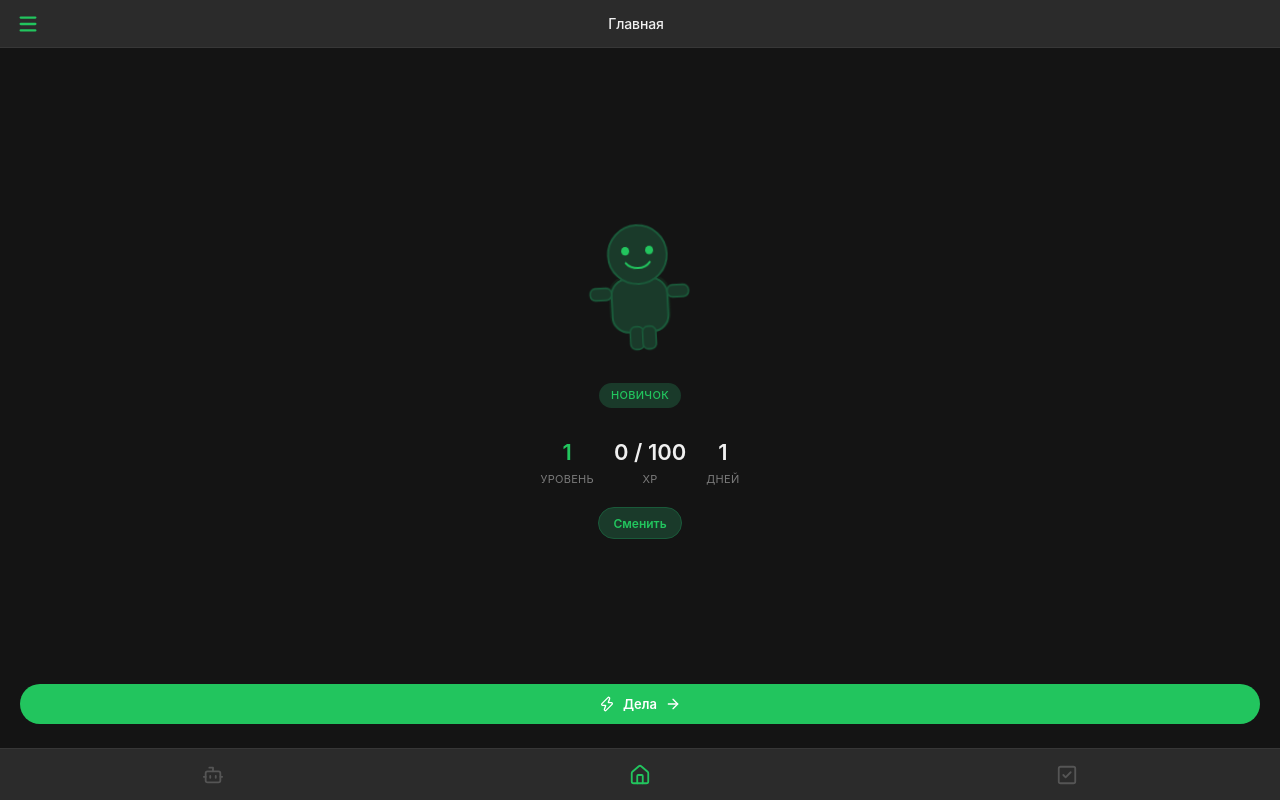
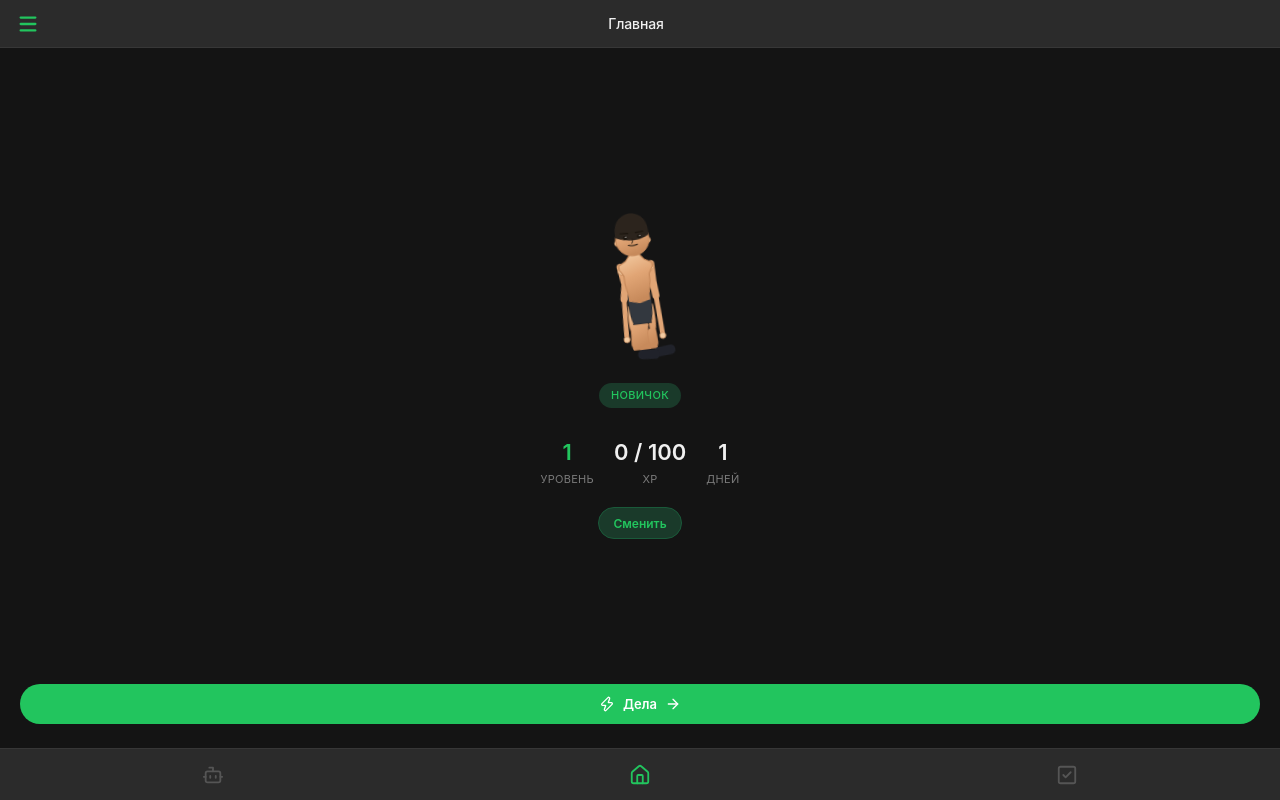
Before and after one commit to savokingi/rungetlive, a React (Vite) app: page / in a window 1280 px wide. Built offline with nearby package versions, Linux system fonts and the light colour scheme.

Commit message:
Redraw Adam tiers as human figure with muscle progression

```diff
--- a/src/components/CharacterSVG.tsx
+++ b/src/components/CharacterSVG.tsx
@@ -84,57 +84,196 @@ const animStyles = `
 function CharacterAdamCore(props: CharacterSVGProps & { tier: number }) {
   const { tier, ...rest } = props
   const t = Math.max(1, Math.min(10, tier))
-  const bodyScale = 0.9 + t * 0.05
-  const glowW = Math.max(18, 44 * bodyScale)
-  const glowX = (120 - glowW) / 2
-  const slump = t < 3 ? 3 : t < 5 ? 1.5 : 0
+  const t1 = (t - 1) / 9
+  const lerp = (a: number, b: number) => a + (b - a) * t1
+  const {
+    size: sz = 120, accent = 'var(--color-accent)', accentLight = 'var(--color-accent-light)',
+    accentBorder = 'var(--color-accent-border)', animated,
+  } = rest
+
+  const L = 60
+  const r = (v: number) => Math.round(v * 10) / 10
+  const X = (dx: number) => `${r(L + dx)}`
+
+  // Progression metrics (tier 1 -> 10): shoulders widen, neck thickens,
+  // torso fills out, arms thicken, muscle detail increases, posture straightens.
+  const shoulder = lerp(13.5, 24)
+  const chest = lerp(9.5, 14.5)
+  const waistH = lerp(7.6, 9.4)
+  const hipH = lerp(8.2, 10)
+  const neckH = lerp(3.4, 4.6)
+  const armU = lerp(2.7, 3.9)
+  const armF = lerp(1.8, 2.5)
+  const deltR = lerp(3.1, 4.6)
+  const mus = lerp(0, 0.9)
+  const slump = lerp(7, 0)
   const aura = t < 3 ? 0 : (t - 2) * 0.012
   const halo = t >= 2
   const crown = t >= 9
   const sparkle = t >= 7
-  const jaw = t >= 6
-  const { size: sz = 120, accent = 'var(--color-accent)', accentLight = 'var(--color-accent-light)', accentBorder = 'var(--color-accent-border)', animated } = rest
+  const definedJaw = t >= 6
+
+  // Realistic-style palette
+  const SK_L = '#f3cba2'
+  const SK_D = '#e1a575'
+  const SHAD = '#c78a5b'
+  const HAIR = '#2c241d'
+  const SHORT = '#33383f'
+  const SHOE = '#20222a'
+  const INK = '#1b150e'
+
+  const dxsL = [-3, -7, -(shoulder - 1), -(shoulder - 1), -chest, -chest, -(waistH + 1), -waistH, -waistH, 0]
+  const dysT = [33, 38, 41, 44, 49, 54, 60, 64, 68, 70]
+  const torsoLeft = dxsL.map((dx, i) => `${X(dx)} ${dysT[i]}`).join(' L ')
+  const dxR = dxsL.slice().reverse()
+  const dyR = dysT.slice().reverse()
+  const torsoRight = dxR.map((dx, i) => `${X(-dx)} ${dyR[i]}`).join(' L ')
+  const torsoPath = `M ${torsoLeft} L ${torsoRight} Z`
+
+  const grad = `adamSkin_${tier}_${sz}`
+
   return (
     <svg width={sz} height={sz} viewBox="0 0 120 120" fill="none">
       {animated && <style>{animStyles}</style>}
+      <defs>
+        <linearGradient id={grad} x1="0" y1="0" x2="0.2" y2="1">
+          <stop offset="0%" stopColor={SK_L} />
+          <stop offset="50%" stopColor={SK_D} />
+          <stop offset="100%" stopColor={SHAD} />
+        </linearGradient>
+      </defs>
       <g style={animated ? { animation: 'float 3s ease-in-out infinite' } : undefined}>
         {aura > 0 && (
-          <circle cx="60" cy="54" r={Math.min(58, 46 + aura * 120)} fill={accent} opacity={0.06 + aura * 3}
+          <circle cx="60" cy="58" r={Math.min(58, 46 + aura * 130)} fill={accent} opacity={0.05 + aura * 3}
             style={animated ? { animation: 'pulseGlow 3s ease-in-out infinite' } : undefined} />
         )}
-        <g transform={`rotate(${-slump} 60 72)`}>
-          <rect x={glowX - 2} y="50" width={glowW + 4} height="42" rx="13" fill={accent} opacity="0.08" />
-          <rect x={glowX} y="52" width={glowW} height="40" rx="12" fill={accentLight} stroke={accentBorder} strokeWidth="1.5" />
-          <circle cx="60" cy="34" r="22" fill={accentLight} stroke={accentBorder} strokeWidth="1.5" />
+        <g transform={`rotate(${-r(slump)} 60 70)`}>
+          {aura > 0 && (
+            <ellipse cx="60" cy="114" rx={r(10 + shoulder * 0.7)} ry="3.2" fill={accent} opacity={0.3 + aura} />
+          )}
+
+          {/* ==== LEGS ==== */}
+          <g>
+            <path d={`M ${X(hipH - 4.5)} 72 L ${X(hipH + 1)} 72 Q ${X(hipH + 2.5)} 86 ${X(hipH + 1)} 91 L ${X(hipH + 1.6)} 101 L ${X(hipH + 0.5)} 105 L ${X(-4)} 105 L ${X(-3.5)} 101 Q ${X(-2)} 95 ${X(hipH - 3)} 90 Z`}
+              fill={`url(#${grad})`} stroke={SHAD} strokeWidth="0.6" />
+            <path d={`M ${X(-hipH + 4.5)} 72 L ${X(-hipH - 1)} 72 Q ${X(-hipH - 2.5)} 86 ${X(-hipH - 1)} 91 L ${X(-hipH - 1.6)} 101 L ${X(-hipH - 0.5)} 105 L ${X(4)} 105 L ${X(3.5)} 101 Q ${X(2)} 95 ${X(hipH - 4)} 87 Z`}
+              fill={`url(#${grad})`} stroke={SHAD} strokeWidth="0.6" />
+            {mus > 0.3 && (
+              <g opacity={mus * 0.5}>
+                <path d={`M ${X(chest - 3.5)} 78 L ${X(4.5)} 92 L ${X(1)} 92 Z`} fill="#fff" opacity="0.35" />
+                <path d={`M ${X(-chest + 3.5)} 78 L ${X(-4.5)} 92 L ${X(-1)} 92 Z`} fill="#fff" opacity="0.35" />
+              </g>
+            )}
+            <rect x={X(6)} y="105" width="16" height="7" rx="3.2" fill={SHOE} transform="rotate(-5 68 108)" />
+            <rect x={X(-6)} y="105" width="16" height="7" rx="3.2" fill={SHOE} transform="rotate(5 52 108)" />
+          </g>
+
+          {/* ==== SHORTS ==== */}
+          <path d={`M ${X(-hipH)} 60 L ${X(hipH)} 60 Q ${X(hipH + 1)} 64 ${X(hipH + 0.5)} 73 Q ${X(hipH)} 81 ${X(hipH - 1.5)} 85 L ${X(7)} 86 L ${X(-7)} 86 L ${X(-hipH + 1.5)} 85 Q ${X(-hipH)} 81 ${X(-hipH - 0.5)} 73 Q ${X(-hipH - 1)} 64 ${X(-hipH)} 60 Z`}
+            fill={SHORT} stroke={`rgba(0,0,0,0.3)`} strokeWidth="0.7" />
+          <rect x={X(-hipH)} y="58.5" width={hipH * 2} height="3.4" rx="1.7" fill={accent} />
+          {t >= 3 && (
+            <path d={`M ${X(-hipH + 1)} 74 Q ${X(0)} 80 ${X(hipH - 1)} 74`} fill="none" stroke={accent} strokeWidth="1.4" strokeLinecap="round" opacity="0.8" />
+          )}
+
+          {/* ==== LEFT ARM ==== */}
+          <path d={`M ${X(-shoulder + 2)} 42 L ${X(-shoulder + 4)} 55 L ${X(-shoulder + 2)} 66`} stroke={SK_D} strokeWidth={armU * 2} strokeLinecap="round" fill="none" />
+          <path d={`M ${X(-shoulder + 2)} 66 L ${X(-shoulder + 1)} 84 L ${X(-shoulder + 0.5)} 95`} stroke={SK_D} strokeWidth={armF * 2} strokeLinecap="round" fill="none" />
+          <circle cx={X(-shoulder + 0.5)} cy="96.5" r="2.3" fill={SK_L} stroke={SHAD} strokeWidth="0.5" />
+          <circle cx={X(-shoulder + 3)} cy="45" r={deltR} fill={SK_L} stroke={SHAD} strokeWidth="0.6" />
+          {mus > 0.35 && (
+            <ellipse cx={X(-shoulder + 2)} cy="60" rx="2.6" ry="4.8" fill="#fff" opacity={mus * 0.25} transform={`rotate(-15 ${X(-shoulder + 2)} 60)`} />
+          )}
+
+          {/* ==== RIGHT ARM ==== */}
+          <path d={`M ${X(shoulder - 2)} 42 L ${X(shoulder - 2)} 55 L ${X(shoulder - 1)} 66`} stroke={SK_D} strokeWidth={armU * 2} strokeLinecap="round" fill="none" />
+          <path d={`M ${X(shoulder - 1)} 66 L ${X(shoulder)} 84 L ${X(shoulder + 0.5)} 95`} stroke={SK_D} strokeWidth={armF * 2} strokeLinecap="round" fill="none" />
+          <circle cx={X(shoulder + 0.5)} cy="96.5" r="2.3" fill={SK_L} stroke={SHAD} strokeWidth="0.5" />
+          <circle cx={X(shoulder - 3)} cy="44" r={deltR} fill={SK_L} stroke={SHAD} strokeWidth="0.6" />
+          {mus > 0.35 && (
+            <ellipse cx={X(shoulder - 2)} cy="60" rx="2.6" ry="4.8" fill="#fff" opacity={mus * 0.25} transform={`rotate(15 ${X(shoulder - 2)} 60)`} />
+          )}
+
+          {/* ==== NECK + TRAPS ==== */}
+          <path d={`M ${X(-neckH)} 30 L ${X(neckH)} 30 L ${X(neckH)} 41 L ${X(-neckH)} 41 Z`} fill={SK_D} stroke={SHAD} strokeWidth="0.6" />
+          {t >= 3 && (
+            <g opacity="0.9">
+              <path d={`M ${X(-neckH + 0.5)} 37 Q ${X(-shoulder + 2)} 39 ${X(-shoulder + 1)} 43`} stroke={SK_L} strokeWidth={3} strokeLinecap="round" fill="none" />
+              <path d={`M ${X(neckH - 0.5)} 37 Q ${X(shoulder - 2)} 39 ${X(shoulder - 1)} 43`} stroke={SK_L} strokeWidth={3} strokeLinecap="round" fill="none" />
+            </g>
+          )}
+
+          {/* ==== TORSO ==== */}
+          <path d={torsoPath} fill={`url(#${grad})`} stroke={SHAD} strokeWidth="0.9" />
+          {mus > 0.1 && (
+            <g opacity={0.15 + mus * 0.6}>
+              <path d={`M ${X(-chest + 2)} 47 Q ${X(-1.5)} 53 ${X(0)} 53`} stroke={SHAD} strokeWidth="1.1" strokeLinecap="round" fill="none" />
+              <path d={`M ${X(chest - 2)} 47 Q ${X(1.5)} 53 ${X(0)} 53`} stroke={SHAD} strokeWidth="1.1" strokeLinecap="round" fill="none" />
+              <path d={`M ${X(-chest + 3)} 45 L ${X(chest - 3)} 45`} stroke={SHAD} strokeWidth="0.9" opacity="0.7" />
+            </g>
+          )}
+          {mus > 0.15 && (
+            <g opacity={mus}>
+              {[50.5, 56.5, 62.5].map((yy, ri) => (
+                <g key={ri}>
+                  <rect x={X(-4)} y={yy} width="4.6" height="4.2" rx="1.3" fill={SHAD} opacity="0.7" />
+                  <rect x={X(-0.6)} y={yy} width="4.6" height="4.2" rx="1.3" fill={SHAD} opacity="0.7" />
+                </g>
+              ))}
+              {[50.5, 56.5, 62.5].map((yy, ri) => (
+                <line key={ri} x1={X(-4.7)} y1={yy + 4.1} x2={X(4.7)} y2={yy + 4.1} stroke={SHAD} strokeWidth="0.5" opacity="0.5" />
+              ))}
+            </g>
+          )}
+
+          {/* ==== HEAD ==== */}
+          <g>
+            <circle cx="48.6" cy="24" r="2.1" fill={SK_L} stroke={SHAD} strokeWidth="0.5" />
+            <circle cx="71.4" cy="24" r="2.1" fill={SK_L} stroke={SHAD} strokeWidth="0.5" />
+            <circle cx="60" cy="22" r="12.5" fill={`url(#${grad})`} stroke={SHAD} strokeWidth="0.8" />
+            {/* hair */}
+            <path d={`M 47.5 20 Q 46.5 4 60 2.5 Q 73.5 4 72.5 20 Q 62 26 47.5 20 Z`} fill={HAIR} />
+            <path d={`M 50 18.5 Q 60 15.5 70 18.5`} stroke={HAIR} strokeWidth="1" opacity="0.6" fill="none" />
+            {/* brows */}
+            <path d="M 51.5 17 L 57 17.5" stroke={INK} strokeWidth="0.9" strokeLinecap="round" />
+            <path d="M 68.5 17 L 63 17.5" stroke={INK} strokeWidth="0.9" strokeLinecap="round" />
+            {/* eyes */}
+            <g style={animated ? { animation: 'blink 4s infinite' } : undefined}>
+              <circle cx="54.7" cy="20.5" r="1.5" fill={INK} />
+              <circle cx="65.3" cy="20.5" r="1.5" fill={INK} />
+              <circle cx="55.3" cy="20" r="0.5" fill="#fff" opacity="0.9" />
+              <circle cx="65.9" cy="20" r="0.5" fill="#fff" opacity="0.9" />
+            </g>
+            {/* nose */}
+            <path d="M 60 22 L 60 24.6 L 59.1 24.9" stroke={INK} strokeWidth="0.7" strokeLinecap="round" opacity="0.8" />
+            {/* mouth */}
+            <path d={`M 56.6 26.4 Q 60 ${definedJaw ? 28.4 : 27.4} 63.4 26.4`} stroke={INK} strokeWidth="0.8" strokeLinecap="round" />
+            {/* jaw */}
+            {definedJaw && (
+              <path d={`M 48 26 Q 54 31 60 31 Q 66 31 72 26`} fill="none" stroke={SHAD} strokeWidth="1.3" strokeLinecap="round" opacity="0.7" />
+            )}
+          </g>
+
+          {/* ==== EXTRAS ==== */}
           {halo && (
             <g opacity="0.85">
-              <ellipse cx="60" cy="12" rx="17" ry="5" fill="none" stroke={accent} strokeWidth="1.6" />
-              <rect x="52" y="15" width="16" height="3" rx="1.5" fill={accent} />
+              <ellipse cx="60" cy="4.5" rx="16" ry="3.6" fill="none" stroke={accent} strokeWidth="1.4" />
+              <rect x="53" y="7.2" width="14" height="2.6" rx="1.3" fill={accent} />
             </g>
           )}
-          <g style={animated ? { animation: 'blink 4s infinite' } : undefined}>
-            <ellipse cx="51" cy="31" rx={jaw ? 2.6 : 3} ry="3.2" fill={accent} />
-            <ellipse cx="69" cy="31" rx={jaw ? 2.6 : 3} ry="3.2" fill={accent} />
-          </g>
-          {jaw ? (
-            <path d="M28 40 Q60 56 92 40" stroke={accent} strokeWidth="2.2" strokeLinecap="round" fill="none" opacity="0.55" />
-          ) : (
-            <path d="M51 40 Q54 44 60 44 Q66 44 69 40" stroke={accent} strokeWidth="1.5" strokeLinecap="round" fill="none" />
-          )}
-          <rect x={glowX - 16} y="58" width="16" height="9" rx="4" fill={accentLight} stroke={accentBorder} strokeWidth="1.2" />
-          <rect x={glowX + glowW} y="58" width="16" height="9" rx="4" fill={accentLight} stroke={accentBorder} strokeWidth="1.2" />
-          <rect x={glowX + glowW * 0.3} y="88" width="10" height="17" rx="4" fill={accentLight} stroke={accentBorder} strokeWidth="1.2" />
-          <rect x={glowX + glowW * 0.52} y="88" width="10" height="17" rx="4" fill={accentLight} stroke={accentBorder} strokeWidth="1.2" />
           {crown && (
-            <path d="M41 20 L60 3 L77 20 Q68 24 60 24 Q52 24 41 20 Z" fill={accent} />
+            <path d="M 41 16 L 60 0 L 79 16 Q 69 20 60 19 Q 51 20 41 16 Z" fill={accent} />
           )}
           {sparkle && (
             <g>
-              <polygon points="88,20 90,16 92,20 96,22 92,24 90,28 88,24 84,22" fill={accent} opacity="0.5"
-                style={animated ? { animation: 'sparkle 2s ease-in-out infinite', transformOrigin: '90px 22px' } : undefined} />
-              <polygon points="24,42 26,38 28,42 31,44 28,46 26,50 24,46 21,44" fill={accent} opacity="0.4"
-                style={animated ? { animation: 'sparkle 2.4s ease-in-out infinite 0.6s', transformOrigin: '26px 44px' } : undefined} />
+              <polygon points="92,14 94,10 96,14 100,16 96,18 94,22 92,18 88,16" fill={accent} opacity="0.5"
+                style={animated ? { animation: 'sparkle 2s ease-in-out infinite', transformOrigin: '94px 16px' } : undefined} />
+              <polygon points="24,40 26,36 28,40 31,42 28,44 26,48 24,44 21,42" fill={accent} opacity="0.4"
+                style={animated ? { animation: 'sparkle 2.4s ease-in-out infinite 0.6s', transformOrigin: '26px 42px' } : undefined} />
             </g>
+          )}
+          {aura > 0 && (
+            <ellipse cx="60" cy="60" rx={chest * 0.6} ry={waistH * 0.8} fill="none" stroke={accent} strokeWidth="1" opacity={0.15 + aura * 2} strokeDasharray="3 3" />
           )}
         </g>
       </g>
```
